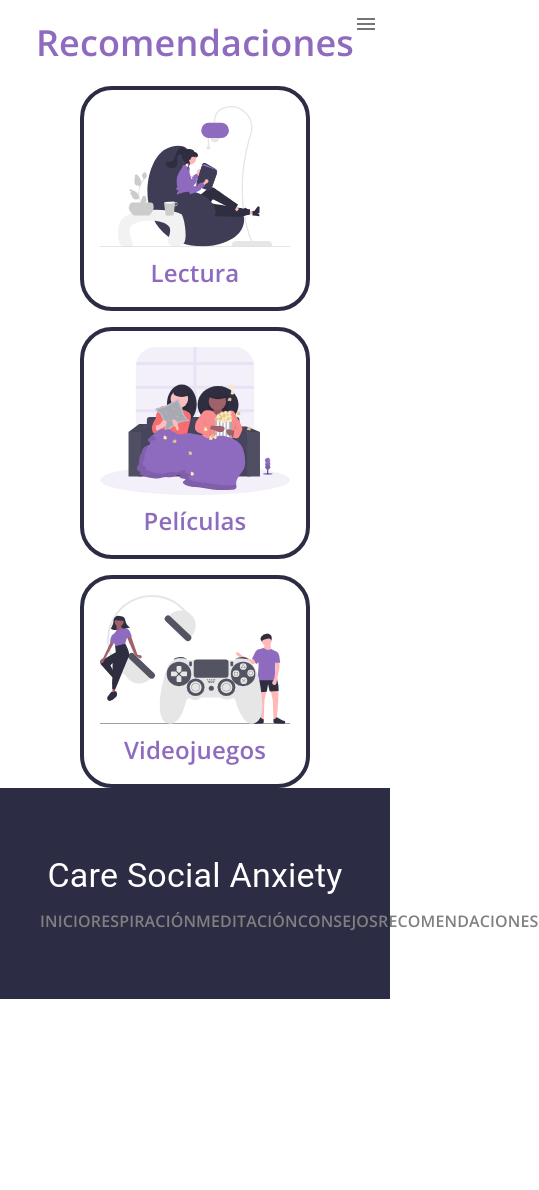
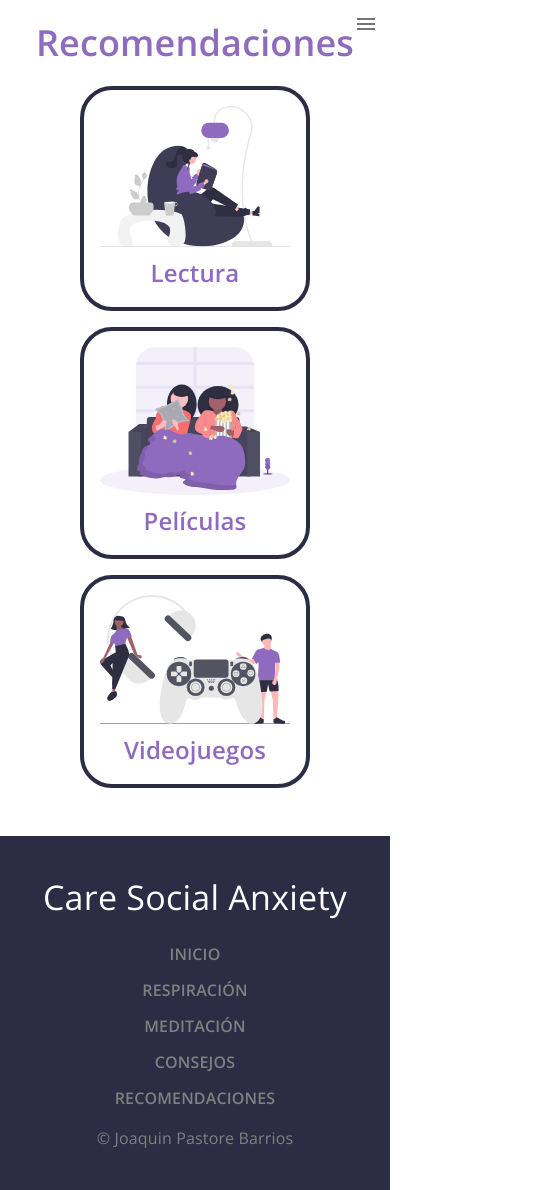
Before and after one commit to JoaquinJPB/TFG, a React (Create React App) app: page /recommendations in a window 390 px wide. Shown: the whole page, 539 px wide, since content can reach past the window. Before the commit the page ends 999 px from the top, so only its background shows below. Built offline with nearby package versions, Linux system fonts and the light colour scheme; no server answers.

Commit message:
Footer with author

```diff
--- a/src/components/StickyFooter.jsx
+++ b/src/components/StickyFooter.jsx
@@ -16,6 +16,9 @@ export default function StickyFooter() {
         justifyContent: "center",
         textAlign: "center",
         backgroundColor: "var(--secondaryColor)",
+        position: 'relative',
+        bottom: '0',
+        marginTop: '3rem'
       }}
     >
       <CssBaseline />
@@ -36,6 +39,7 @@ export default function StickyFooter() {
             textAlign: "center",
             color: "white",
           }}
+          className={styles.footerBoxLink}
         >
           <Link to="/" className={styles.footerItemLink}>Inicio</Link>
           <Link to="/breathing" className={styles.footerItemLink}>Respiración</Link>
@@ -43,6 +47,12 @@ export default function StickyFooter() {
           <Link to="/advice" className={styles.footerItemLink}>Consejos</Link>
           <Link to="/recommendations" className={styles.footerItemLink}>Recomendaciones</Link>
         </Box>
+        <Container maxWidth="sm"  sx={{
+            marginTop: '1rem',
+            color: "#808080",
+          }}>
+					<Typography variant="body1">© Joaquin Pastore Barrios</Typography>
+				</Container>
       </Container>
     </Box>
   )
--- a/src/index.css
+++ b/src/index.css
@@ -2,7 +2,7 @@
     margin: 0;
     padding: 0;
     box-sizing: border-box;
-    font-family: 'Open Sans', sans-serif;
+    font-family: 'Open Sans', sans-serif !important;
 }
 
 :root {
--- a/src/styles/Recommendations.module.css
+++ b/src/styles/Recommendations.module.css
@@ -1,6 +1,10 @@
 
 .recommendationImgBackground{
   margin-top: 1rem;
+  max-width: 100%;
+}
+
+.recommendationBody{
   max-width: 100%;
 }
 
--- a/src/styles/StickyFooter.module.css
+++ b/src/styles/StickyFooter.module.css
@@ -1,10 +1,20 @@
-.footerItemLink{
+.footerItemLink {
   font-weight: 600;
   text-decoration: none;
-  color: grey;
+  color: #808080;
   text-transform: uppercase;
 }
 
-.footerItemLink:hover{
-  opacity: .8;
+.footerItemLink:hover {
+  opacity: 0.8;
 }
+
+@media screen and (max-width: 768px) {
+  .footerBoxLink {
+    flex-direction: column !important;
+  }
+
+  .footerItemLink{
+    margin-top: .75rem;
+  }
+}
```
